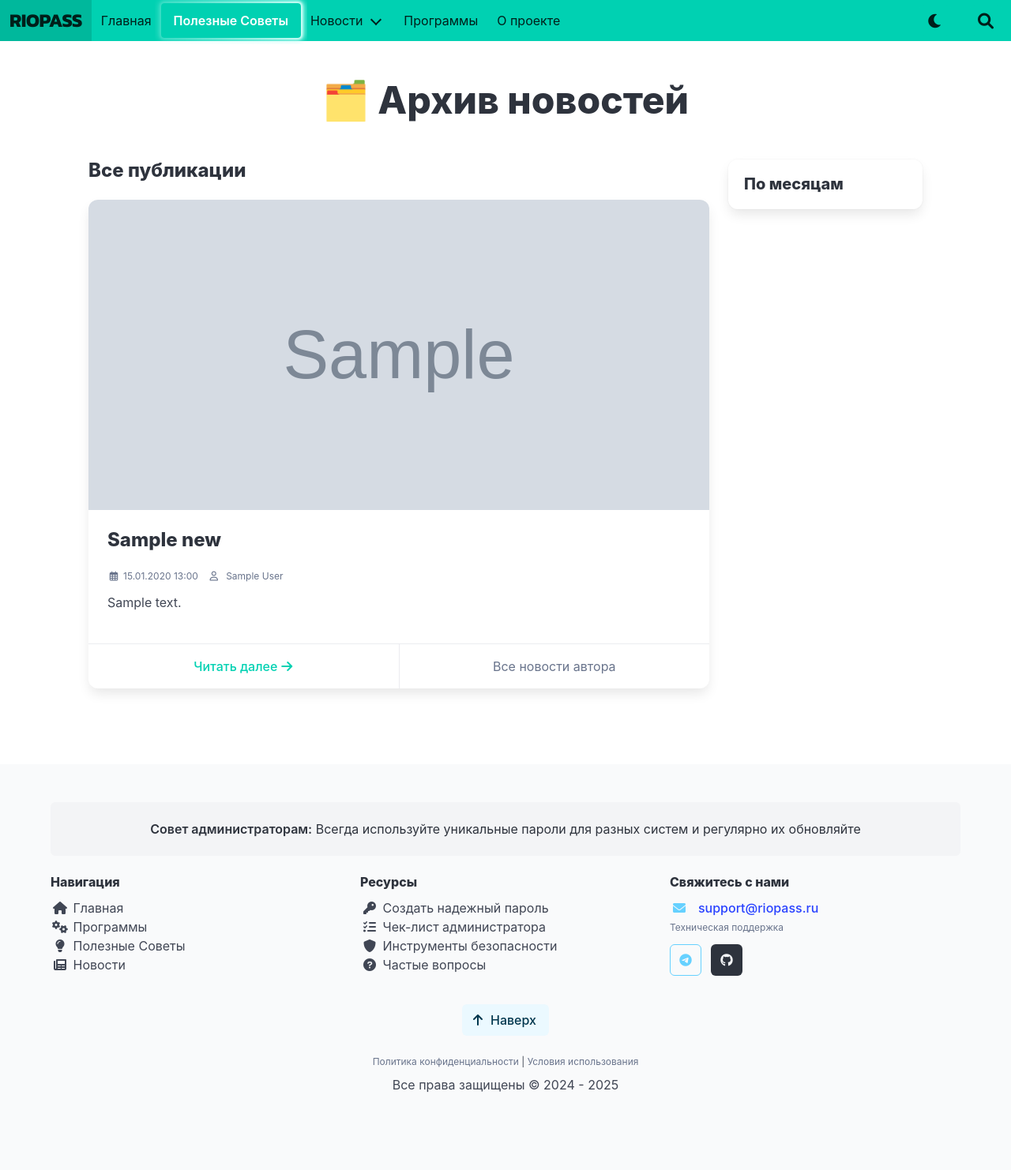
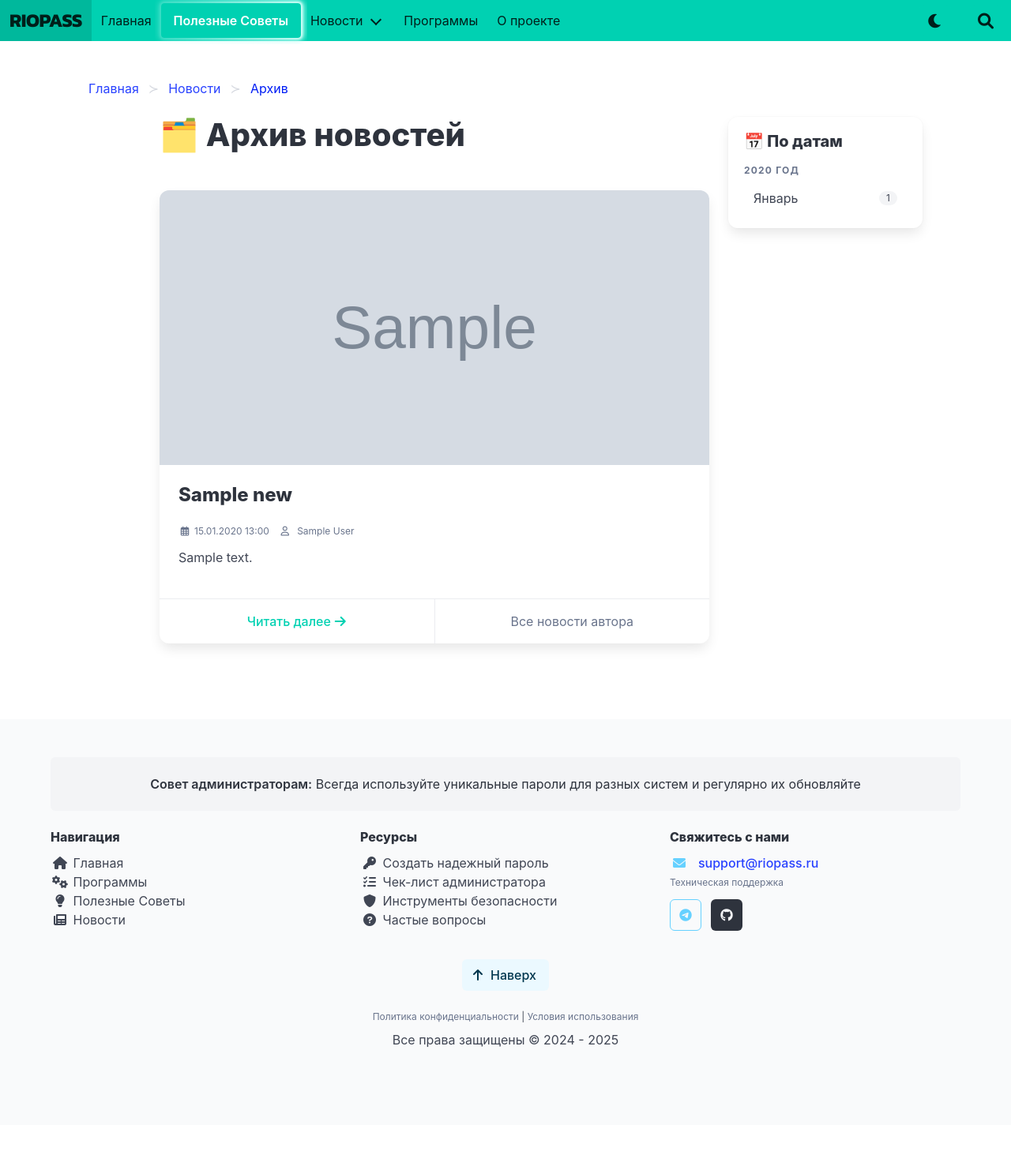
Before and after one commit to 1517mb/cat_time_bot, a Django app: page /content/archive/ in a window 1280 px wide. Shown: the whole page at 79% size. After the commit the page ends 1327 px from the top, so only its background shows below. Run offline with Django 5.2, Linux system fonts and the light colour scheme; tables that the repository leaves empty hold one stand-in row (values such as "Sample post"); grey boxes marked "Sample" are stand-in pictures; some libraries are stand-ins or nearby versions.

Commit message:
Update archive aside bar and style

```diff
--- a/src/templates/content/archive.html
+++ b/src/templates/content/archive.html
@@ -5,32 +5,104 @@
 {% block content %}
 <section class="section">
     <div class="container">
-        <h1 class="title is-1 has-text-centered mb-6">
+        <nav class="breadcrumb has-succeeds-separator" aria-label="breadcrumbs">
+            <ul>
+                <li><a href="/">Главная</a></li>
+                <li><a href="{% url 'content:list' %}">Новости</a></li>
+                <li class="is-active"><a href="#" aria-current="page">Архив</a></li>
+            </ul>
+        </nav>
+
+        <div class="columns">
+            <div class="column is-8 is-offset-1-widescreen">
+                <h1 class="title is-2 mb-6 theme-title">
                     🗂️ Архив новостей
                 </h1>
 
-        <div class="columns">
-            <div class="column is-three-quarters">
-                <h2 class="title is-4">Все публикации</h2>
+                {% if news_list %}
+                    <div class="news-feed">
                         {% for news in news_list %}
                             {% include "content/_news_card.html" with news_item=news %}
                         {% endfor %}
+                    </div>
 
                     {% if is_paginated %}
+                    <nav class="pagination is-centered is-rounded my-6 custom-pagination" role="navigation" aria-label="pagination">
+                        {% if page_obj.has_previous %}
+                            <a href="?page={{ page_obj.previous_page_number }}" class="pagination-previous">
+                                <span class="icon"><i class="fas fa-chevron-left"></i></span> Назад
+                            </a>
+                        {% else %}
+                            <a class="pagination-previous" disabled>Назад</a>
+                        {% endif %}
+
+                        {% if page_obj.has_next %}
+                            <a href="?page={{ page_obj.next_page_number }}" class="pagination-next">
+                                Вперед <span class="icon"><i class="fas fa-chevron-right"></i></span>
+                            </a>
+                        {% else %}
+                            <a class="pagination-next" disabled>Вперед</a>
+                        {% endif %}
+
+                        <ul class="pagination-list">
+                            {% for num in paginator.page_range %}
+                                {% if page_obj.number == num %}
+                                    <li><a class="pagination-link is-current">{{ num }}</a></li>
+                                {% elif num > page_obj.number|add:'-3' and num < page_obj.number|add:'3' %}
+                                    <li><a href="?page={{ num }}" class="pagination-link">{{ num }}</a></li>
+                                {% endif %}
+                            {% endfor %}
+                        </ul>
+                    </nav>
+                    {% endif %}
+                {% else %}
+                    <div class="notification is-light has-text-centered py-6">
+                        <p class="title is-4 theme-title">В этом месяце новостей не было</p>
+                        <a href="{% url 'content:list' %}" class="button is-primary is-outlined">
+                            Вернуться ко всем новостям
+                        </a>
+                    </div>
                 {% endif %}
             </div>
 
-            <div class="column is-one-quarter">
-                <div class="box">
-                    <h3 class="title is-5">По месяцам</h3>
-                    {% for item in archive_data %}
-                        <p>
-                            <a href="{% url 'content:news_by_month' year=item.year month=item.month %}">
-                                {{ item.month }}.{{ item.year }}
+            <div class="column is-3">
+                <div class="box sticky-widget">
+                    <h3 class="title is-5 mb-4 theme-title">📅 По датам</h3>
+                    <aside class="menu">
+                        {% for year, months in grouped_archive.items %}
+                            <p class="menu-label theme-text has-text-weight-bold mt-4 mb-2">
+                                {{ year }} год
+                            </p>
+
+                            <ul class="menu-list">
+                                {% for item in months %}
+                                    <li>
+                                        <a href="{% url 'content:news_by_month' year=item.year month=item.month %}"
+                                           class="is-flex is-justify-content-space-between is-align-items-center theme-link-grey py-2">
+                                            <span>
+                                                {% if item.month == 1 %}Январь
+                                                {% elif item.month == 2 %}Февраль
+                                                {% elif item.month == 3 %}Март
+                                                {% elif item.month == 4 %}Апрель
+                                                {% elif item.month == 5 %}Май
+                                                {% elif item.month == 6 %}Июнь
+                                                {% elif item.month == 7 %}Июль
+                                                {% elif item.month == 8 %}Август
+                                                {% elif item.month == 9 %}Сентябрь
+                                                {% elif item.month == 10 %}Октябрь
+                                                {% elif item.month == 11 %}Ноябрь
+                                                {% elif item.month == 12 %}Декабрь
+                                                {% endif %}
+                                            </span>
+                                            <span class="tag is-light is-rounded is-small" style="height: 1.5em;">{{ item.count }}</span>
                                         </a>
-                            <span class="tag is-light ml-2">{{ item.count }}</span>
-                        </p>
+                                    </li>
                                 {% endfor %}
+                            </ul>
+                        {% empty %}
+                            <p class="has-text-grey is-size-7">Архив пуст</p>
+                        {% endfor %}
+                    </aside>
                 </div>
             </div>
         </div>
```
Lines whose indentation alone changed are shown as unchanged.
